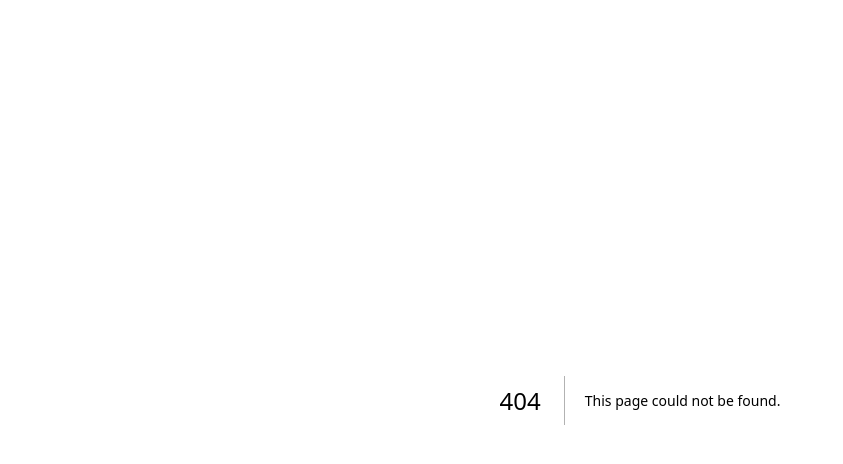
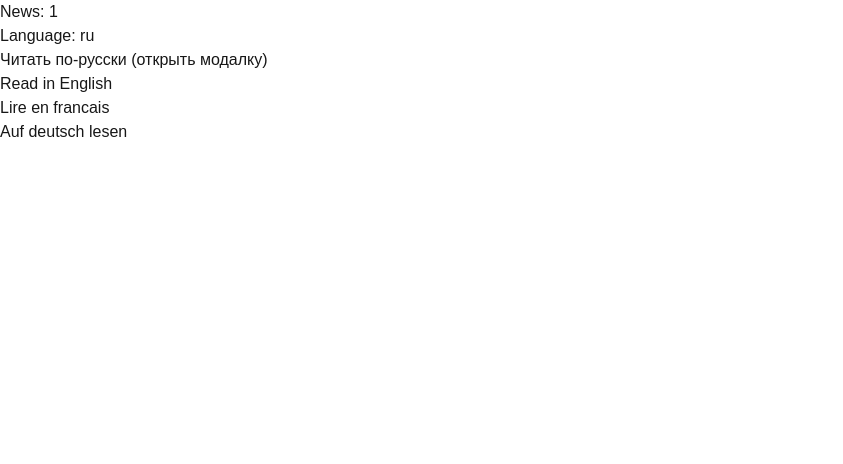
Before and after one commit to ShipaM/next-app, a Next.js app: page /articles/1 in a window 1280 px wide. Before the commit this address had no page. Shown: the top 464 px of the page, without its empty margins (0-843 px from the left). Built offline with nearby package versions, Linux system fonts and the light colour scheme.

Commit message:
feat(search params): search params

```diff
--- /dev/null
+++ b/src/app/articles/[articleId]/page.tsx
@@ -0,0 +1,56 @@
+"use client";
+
+import Link from "next/link";
+import { use } from "react";
+
+export default function NewsArticle({
+  params,
+  searchParams,
+}: {
+  params: Promise<{ articleId: string }>;
+  searchParams: Promise<{
+    language?: "ru" | "en" | "fr" | "de" | undefined;
+    edit?: string;
+  }>;
+}) {
+  const { articleId } = use(params);
+  const { language = "ru", edit } = use(searchParams);
+
+  return (
+    <div>
+      <h1>News: {articleId}</h1>
+      <p>Language: {language}</p>
+      <div>
+        <Link href={`/articles/${articleId}?language=ru&edit=true`}>
+          Читать по-русски (открыть модалку)
+        </Link>
+        <br />
+        <Link href={`/articles/${articleId}?language=en`}>Read in English</Link>
+        <br />
+        <Link href={`/articles/${articleId}?language=fr`}>
+          Lire en francais
+        </Link>
+        <br />
+        <Link href={`/articles/${articleId}?language=de`}>
+          Auf deutsch lesen
+        </Link>
+      </div>
+      {edit && (
+        <div className="fixed inset-0 bg-black bg-opacity-50 flex items-center justify-center p-4">
+          <div className="bg-white p-6 rounded-lg max-w-md w-full">
+            <h2 className="text-xl font-bold mb-4">Редактирование</h2>
+            <p>Здесь форма редактирования для статьи {articleId}</p>
+            <div className="mt-4 flex justify-end">
+              <Link
+                className="px-4 py-2 bg-gray-300 rounded"
+                href={`/articles/${articleId}?language=${language}`}
+              >
+                Close
+              </Link>
+            </div>
+          </div>
+        </div>
+      )}
+    </div>
+  );
+}
--- /dev/null
+++ b/src/app/page.tsx
@@ -0,0 +1,17 @@
+import Link from "next/link";
+
+export default function Home() {
+  return (
+    <div>
+      <Link href="/articles/news?language=ru&edit=true">
+        Читать по-русски (с модалкой)
+      </Link>
+      <br />
+      <Link href="/articles/news?language=en">Read in English</Link>
+      <br />
+      <Link href="/articles/news?language=fr">Lire en francais</Link>
+      <br />
+      <Link href="/articles/news?language=de">Auf deutsch lesen</Link>
+    </div>
+  );
+}
```
